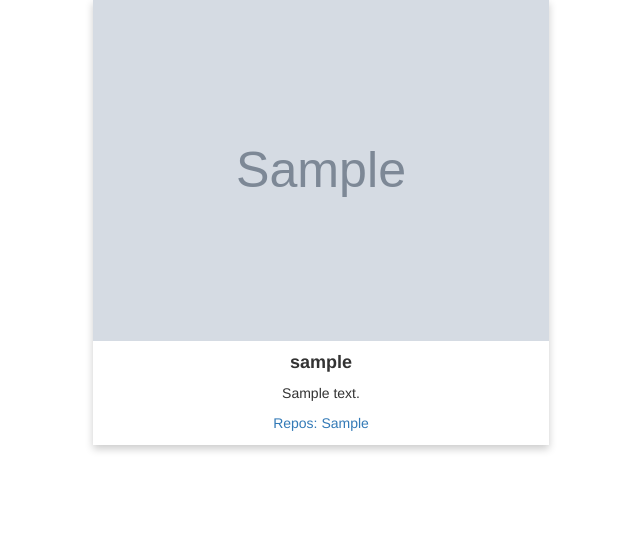
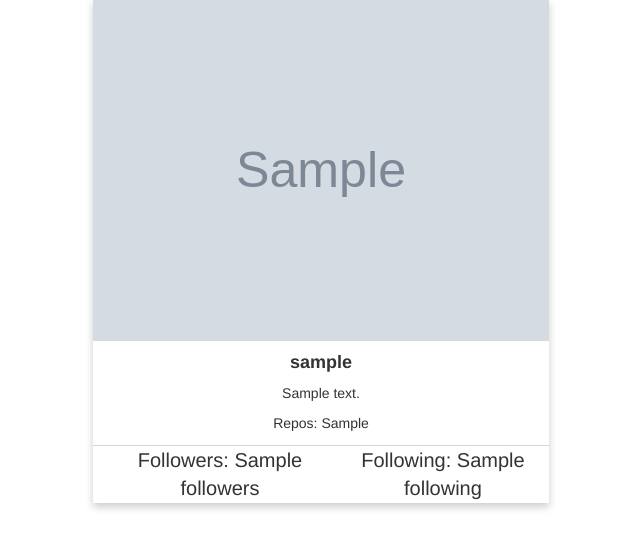
Before and after one commit to Jarmahent/DjangoGitUi, a Django app: template ui/templates/ui/index.html in a window 1280 px wide. Shown: the part 27-576 px from the top of the page, without its empty margins (319-959 px from the left). Run offline with Django 3.2, Linux system fonts and the light colour scheme; the template is opened without the code that fills it: most values are stand-ins (such as "Sample title", 1, 10 or a date in 2020); grey boxes marked "Sample" are stand-in pictures; some libraries are stand-ins or nearby versions.

Commit message:
Fully working site

```diff
--- a/ui/templates/ui/index.html
+++ b/ui/templates/ui/index.html
@@ -23,6 +23,29 @@
 .container2 {
   padding: 2px 16px;
 }
+
+ul{
+  font-size: 20px;
+  padding-left: 10px;
+  list-style: none;
+  display: inline-flex;
+  margin: 0;
+
+}
+li{
+  padding-left: 10px
+}
+
+.footer {
+   border-top: solid;
+   border-color: #00000029;
+   border-width: 1px;
+   left: 0;
+   bottom: 0;
+   width: 100%;
+
+   text-align: center;
+}
 </style>
 <form align="center" >
   {%csrf_token%}
@@ -38,7 +61,14 @@
     <div class="container2">
       <h4 id="login"><b>{{login}}</b></h4>
       <p id="bio">{{bio}}</p>
-      <p><a id="repos" href="{{repos_url}}">Repos: {{public_repos}}</a></p>
+      <p id="repos">Repos: {{public_repos}}</p>
+
+    </div>
+    <div class="footer">
+      <ul>
+        <li id="followers">Followers: {{followers}}</li>
+        <li id="following">Following: {{following}}</li>
+      </ul>
     </div>
   </div>
 </div>
@@ -64,6 +94,9 @@ document.getElementById('submit').addEventListener('click', function(e) {
         document.getElementById("bio").innerHTML = parsedData['bio'];
         document.getElementById("login_url").href = parsedData['html_url'];
         document.getElementById("avatar_url").src = parsedData['avatar_url'];
+        document.getElementById("repos").innerHTML = "Repos: " + parsedData['public_repos'];
+        document.getElementById("followers").innerHTML = "Followers: " + parsedData['followers'];
+        document.getElementById("following").innerHTML = "Following: " + parsedData['following'];
 
 
       }
--- a/ui/views.py
+++ b/ui/views.py
@@ -16,7 +16,7 @@ def getUserInfo(user):
     return user_data
 
 
-#You were creating a submission for to get the username as ajax POST
+
 
 
 def index(request):
```
Also changed, not shown: ui/templates/ui/index2.html (added, +84 -0 lines).
